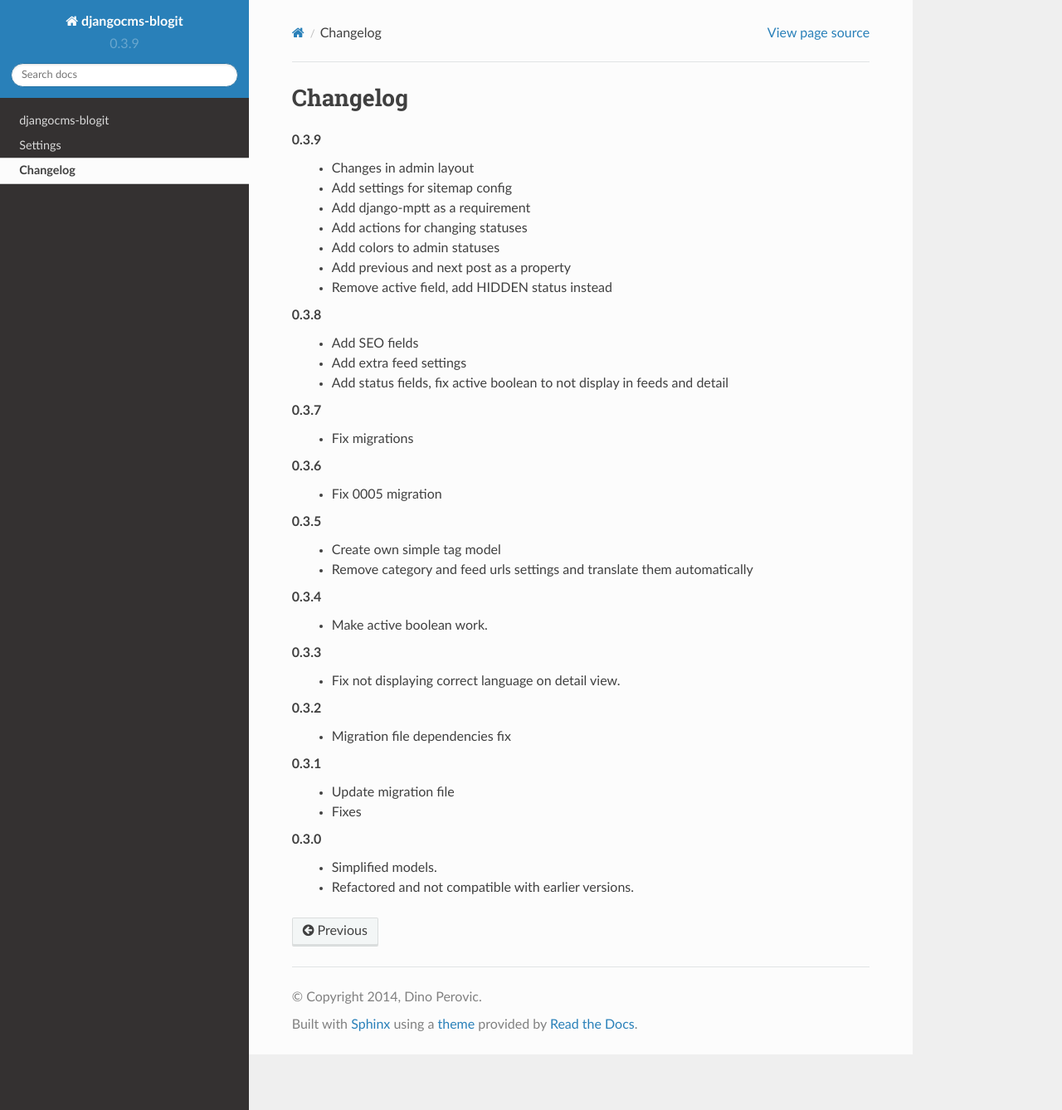
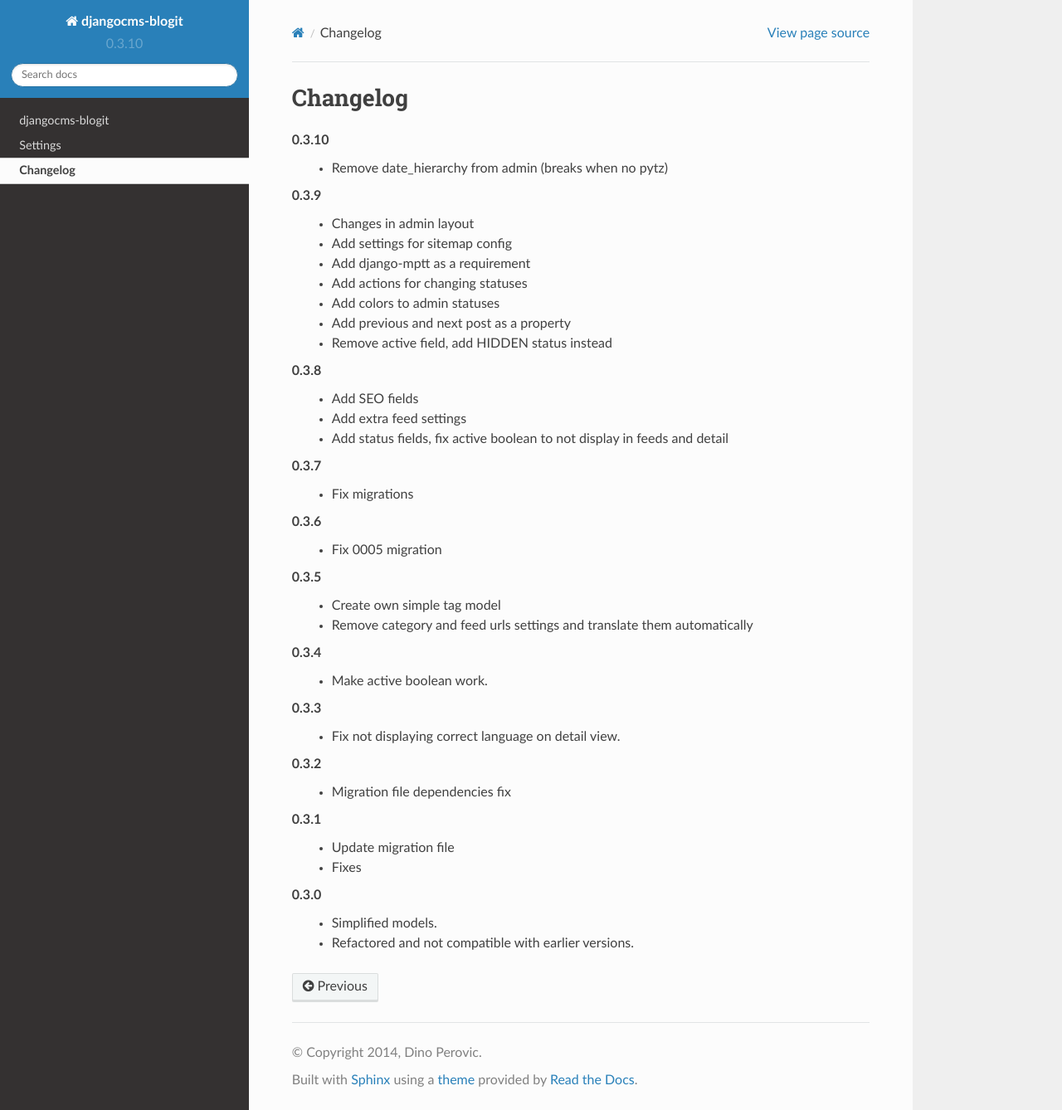
Before and after one commit to dinoperovic/djangocms-blogit, a Sphinx documentation site: the page built from docs/changelog.rst, in a window 1280 px wide and 1338 px high. Shown: the whole window at 83% size. Built offline with Sphinx 7.4.7 and the Read the Docs theme 2.0.0, drawn with Linux system fonts in a browser that asks for light colours.

Commit message:
buxfix, update version

```diff
--- a/README.rst
+++ b/README.rst
@@ -3,7 +3,7 @@
 
 A simple blog app for `django-cms`_.
 
-:Version: 0.3.9
+:Version: 0.3.10
 :Download: http://pypi.python.org/pypi/djangocms-blogit/
 :Source: http://github.com/dinoperovic/djangocms-blogit/
 :Docs: http://djangocms-blogit.readthedocs.org/
--- a/blogit/__init__.py
+++ b/blogit/__init__.py
@@ -1,4 +1,4 @@
 # -*- coding: utf-8 -*-
 from __future__ import unicode_literals
 
-__version__ = '0.3.9'
+__version__ = '0.3.10'
--- a/docs/changelog.rst
+++ b/docs/changelog.rst
@@ -1,5 +1,8 @@
 Changelog
 =========
+
+0.3.10
+    + Remove date_hierarchy from admin (breaks when no pytz)
 
 0.3.9
     + Changes in admin layout
--- a/docs/conf.py
+++ b/docs/conf.py
@@ -51,9 +51,9 @@
 # built documents.
 #
 # The short X.Y version.
-version = '0.3.9'
+version = '0.3.10'
 # The full version, including alpha/beta/rc tags.
-release = '0.3.9'
+release = '0.3.10'
 
 # The language for content autogenerated by Sphinx. Refer to documentation
 # for a list of supported languages.
--- a/docs/getting_started.rst
+++ b/docs/getting_started.rst
@@ -3,7 +3,7 @@
 
 A simple blog app for `django-cms`_.
 
-:Version: 0.3.9
+:Version: 0.3.10
 :Download: http://pypi.python.org/pypi/djangocms-blogit/
 :Source: http://github.com/dinoperovic/djangocms-blogit/
 :Docs: http://djangocms-blogit.readthedocs.org/
```
Also changed, not shown: 1 other file.
